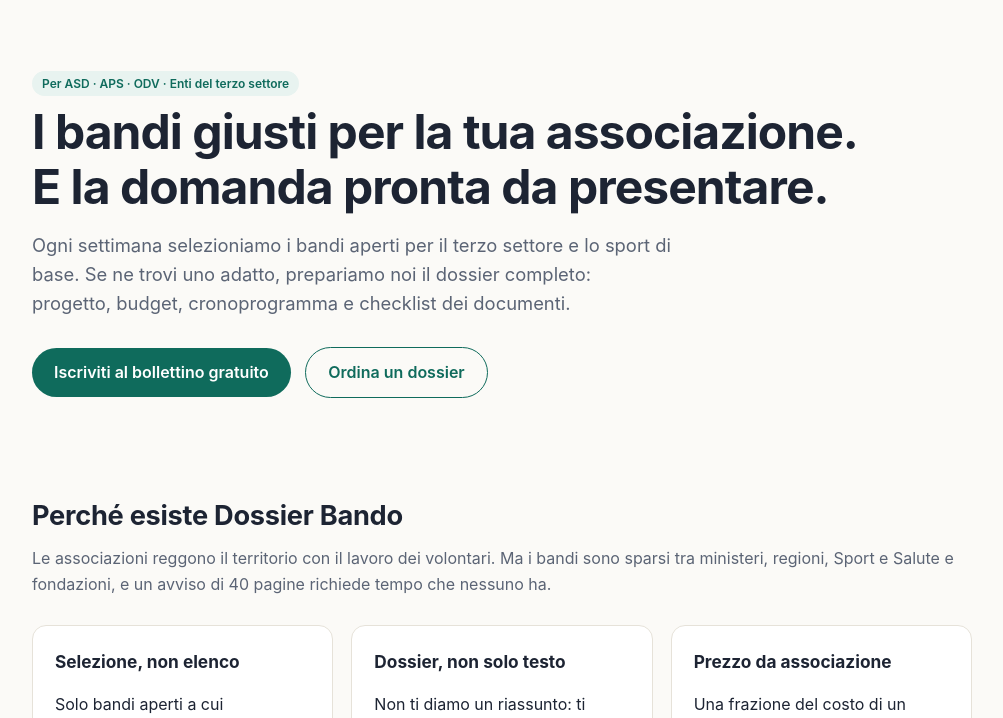
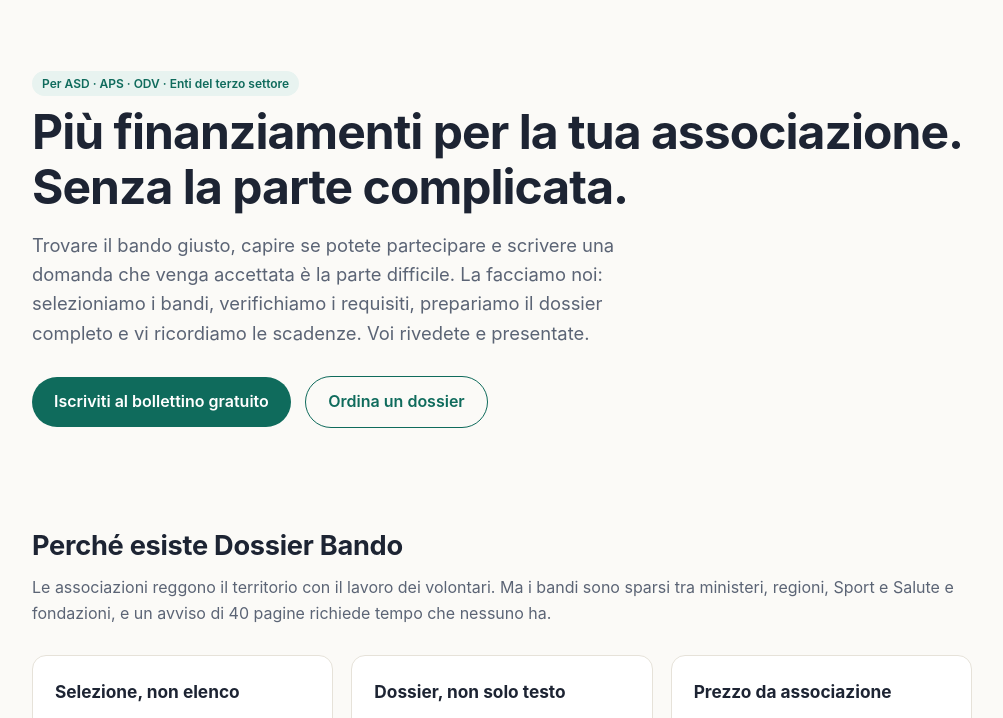
Before and after one commit to kamuro987/dossier-bando, a plain HTML site: page index.html in a window 1280 px wide. Shown: the part 67-785 px from the top of the page, without its empty margins (138-1141 px from the left). Drawn offline with Linux system fonts and the light colour scheme.

Commit message:
Home: messaggio più finanziamenti, zero complicazioni
Co-Authored-By: Claude Opus 5.5 <noreply@anthropic.com>
Claude-Session: https://claude.ai/code/session_01MRZmTWeNVEcRk3w3ZBRi3K

```diff
--- a/index.html
+++ b/index.html
@@ -16,8 +16,8 @@
 <main>
 <section class="hero"><div class="wrap">
   <span class="tag">Per ASD · APS · ODV · Enti del terzo settore</span>
-  <h1>I bandi giusti per la tua associazione.<br>E la domanda pronta da presentare.</h1>
-  <p class="lead">Ogni settimana selezioniamo i bandi aperti per il terzo settore e lo sport di base. Se ne trovi uno adatto, prepariamo noi il dossier completo: progetto, budget, cronoprogramma e checklist dei documenti.</p>
+  <h1>Più finanziamenti per la tua associazione.<br>Senza la parte complicata.</h1>
+  <p class="lead">Trovare il bando giusto, capire se potete partecipare e scrivere una domanda che venga accettata è la parte difficile. La facciamo noi: selezioniamo i bandi, verifichiamo i requisiti, prepariamo il dossier completo e vi ricordiamo le scadenze. Voi rivedete e presentate.</p>
   <a class="btn" href="#iscriviti">Iscriviti al bollettino gratuito</a>
   <a class="btn ghost" href="dossier.html">Ordina un dossier</a>
 </div></section>
```
